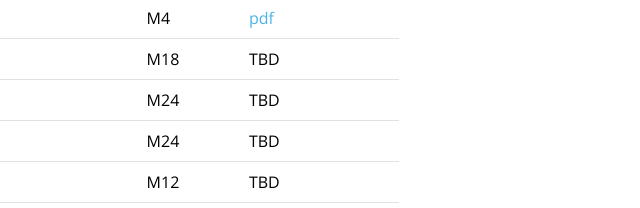
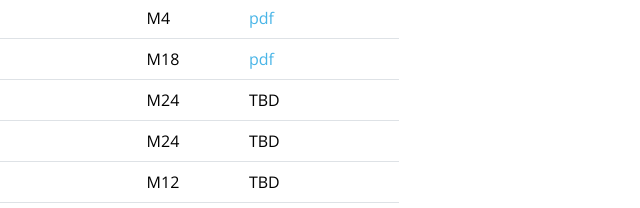
Before and after one commit to elidek-themis/elidek-themis.github.io, a plain HTML site: page deliverables.html in a window 1280 px wide. Shown: the part 581-789 px from the top of the page, 573-1213 px from the left. Drawn offline with nearby package versions, Linux system fonts and the light colour scheme.

Commit message:
publish D3.2

```diff
--- a/deliverables.html
+++ b/deliverables.html
@@ -163,7 +163,9 @@
                 <tr>
                   <td><b>D3.2 - Algorithms for Mitigating Bias</b></td>
                   <td>M18</td>
-                  <td>TBD</td>
+                  <td>
+	       	    <a href="assets/deliverables/D3.2.pdf" target="_blank">pdf</a>
+		  </td>
                 </tr>
                 <tr>
                   <td><b>D3.3 - Implementation of Mitigating Algorithms</b></td>
```
